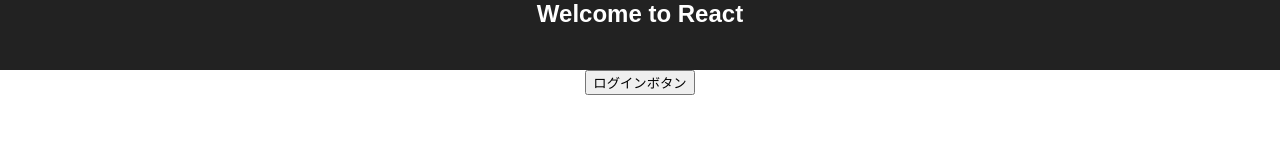
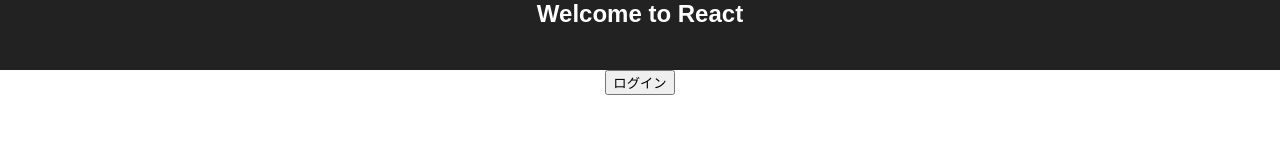
Before and after one commit to atsuo1203/twitter_auth_test, a React app: page / in a window 1280 px wide. Shown: the part 120-280 px from the top of the page. Built offline with nearby package versions, Linux system fonts and the light colour scheme.

Commit message:
ログイン実装

```diff
--- a/src/login.js
+++ b/src/login.js
@@ -15,25 +15,24 @@
       method: 'get',
       url: 'http://127.0.0.1:5000/',
     });
-    const responseData = response.data[0]
-    this.setState({
-      id: responseData['id'],
-      twitter_id: responseData['twitter_id'],
-      name: responseData['name'],
-      access_token: responseData['access_token'],
-      access_token_secret: responseData['access_token_secret'],
-    });
+    console.log(response)
   }
 
   handleCache = () => {
     // localStorage.setItem('hogehoge', 'hugahuga')
   }
 
+  handleAuthorize = () => {
+    document.location.href = 'http://127.0.0.1:5000/authorize'
+  }
+
   render() {
     return (
       <div>
-        <button>
-          ログインボタン
+        <button
+        onClick={this.handleAuthorize}
+        >
+        ログイン
         </button>
       </div>
     );
```
